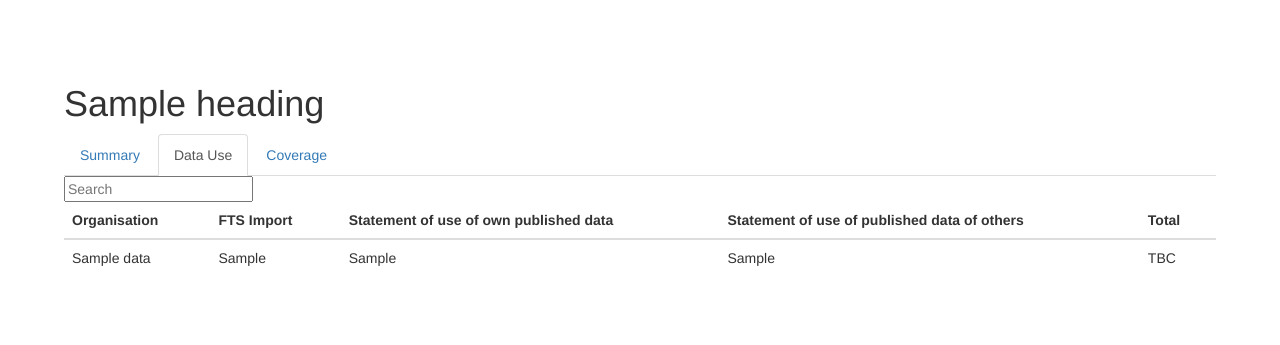
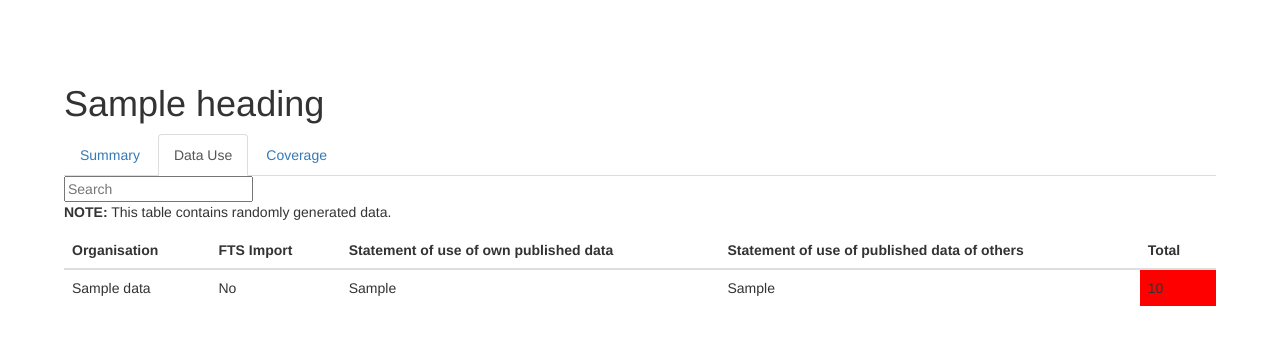
Before and after one commit to devinit/grand-bargain-monitoring, a Flask app: template src/templates/dashboard.html in a window 1280 px wide, after a click on "Data Use". Shown: the top 345 px of the page. Run offline with Flask 2, Linux system fonts and the light colour scheme; the template is opened without the code that fills it: most values are stand-ins (such as "Sample title", 1, 10 or a date in 2020); some libraries are stand-ins or nearby versions.

Commit message:
Add random data use data

```diff
--- a/src/templates/dashboard.html
+++ b/src/templates/dashboard.html
@@ -37,7 +37,7 @@
 					<td class="coverage pc-{{ data[k]['Coverage'] }}">{{ data[k]['Coverage'] if data[k]['Coverage'] != '' else '0' }}</td>
 					<td class="humanitarian pc-{{ data[k]['humanitarian'] }}">{{ data[k]['humanitarian'] if data[k]['humanitarian'] != '' else '0' }}</td>
 					<td class="data-use">TBC</td>
-					<td class="total">TBC</td>
+					<td class="summary-total">TBC</td>
 					<td class="baseline">{{ data[k]['baseline'] if data[k]['baseline'] != '' else '0' }}</td>
 				</tr>
 				{% endfor %}
@@ -48,6 +48,7 @@
 
 	<div role="tabpanel" class="tab-pane" id="data-use-tab">
 		<input class="search" placeholder="Search" />
+		<p><strong>NOTE:</strong> This table contains randomly generated data.</p>
 		<table class="table">
 			<thead>
 				<tr>
@@ -62,10 +63,10 @@
 				{% for k in data %}
 				<tr>
 					<td class="organisation">{{ data[k]['name_en'] if data[k]['name_en'] != '' else k }}</td>
-					<td class="fts-import">{{ data[k]['fts_import'] if data[k]['fts_import'] != '' else 'Unknown' }}</td>
-					<td class="data-use-self">{{ data[k]['data_use_self'] if data[k]['data_use_self'] != '' else '0' }}</td>
-					<td class="data-use-other">{{ data[k]['data_use_other'] if data[k]['data_use_other'] != '' else '0' }}</td>
-					<td class="total">TBC</td>
+					<td class="fts-import">{{ 'Yes' if data[k]['fts_import'] == True else 'No' }}</td>
+					<td class="data-use-self">{{ data[k]['data_use_self'] }}</td>
+					<td class="data-use-other">{{ data[k]['data_use_other'] }}</td>
+					<td class="data-use-total pc-{{ data[k]['data_use_total'] }}">{{ data[k]['data_use_total'] if data[k]['data_use_total'] else '0' }}</td>
 				</tr>
 				{% endfor %}
 			</tbody>
@@ -113,7 +114,7 @@ var summary_options = {
 		'coverage',
 		'humanitarian',
 		'data-use',
-		'total',
+		'summary-total',
 		'baseline'
 	]
 };
@@ -125,7 +126,7 @@ var data_use_options = {
 		'fts-import',
 		'data-use-self',
 		'data-use-other',
-		'total'
+		'data-use-total'
 	]
 };
 var data_use_list = new List('data-use-tab', data_use_options);
```
Also changed, not shown: src/parse_data.py (+17 -2 lines).
